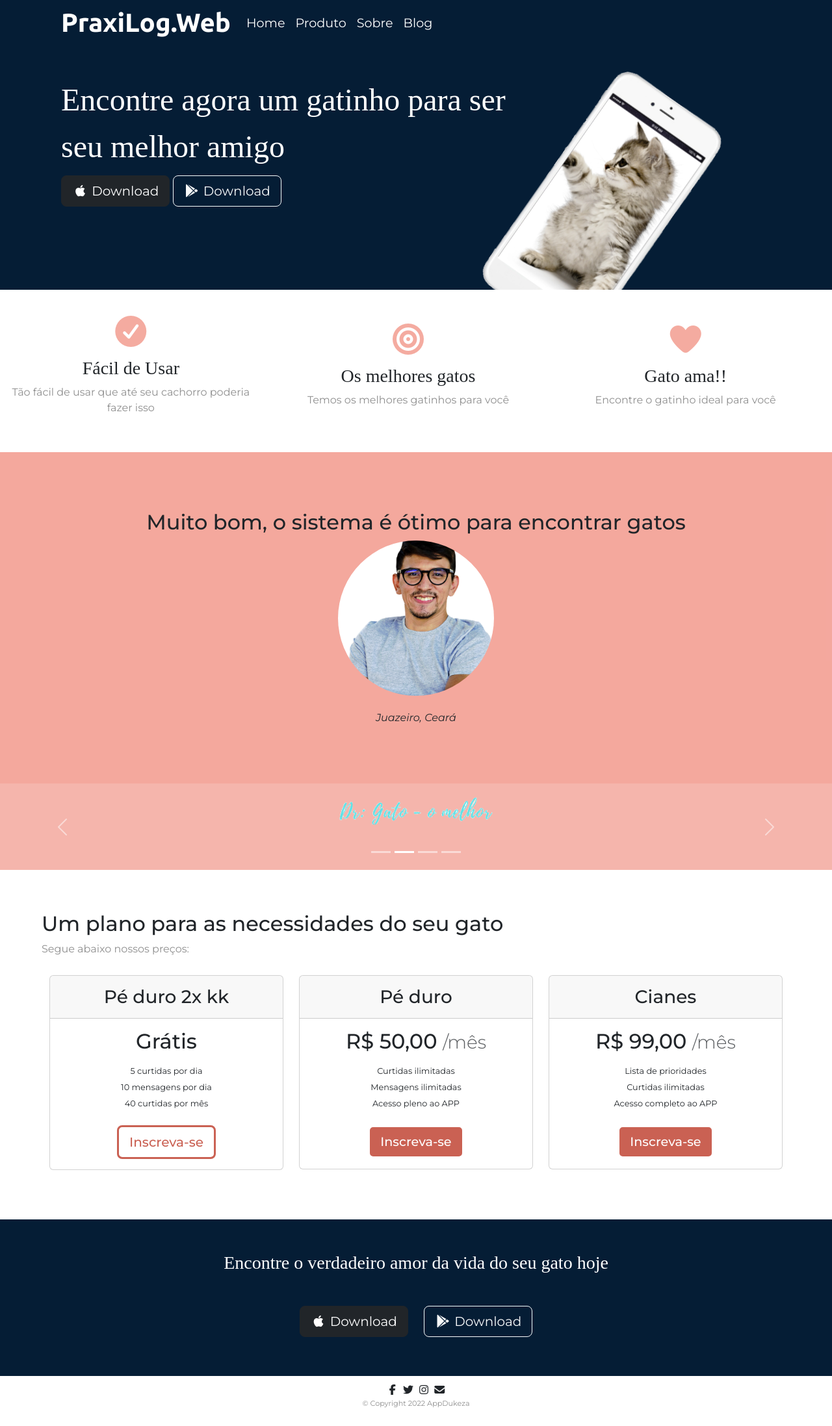
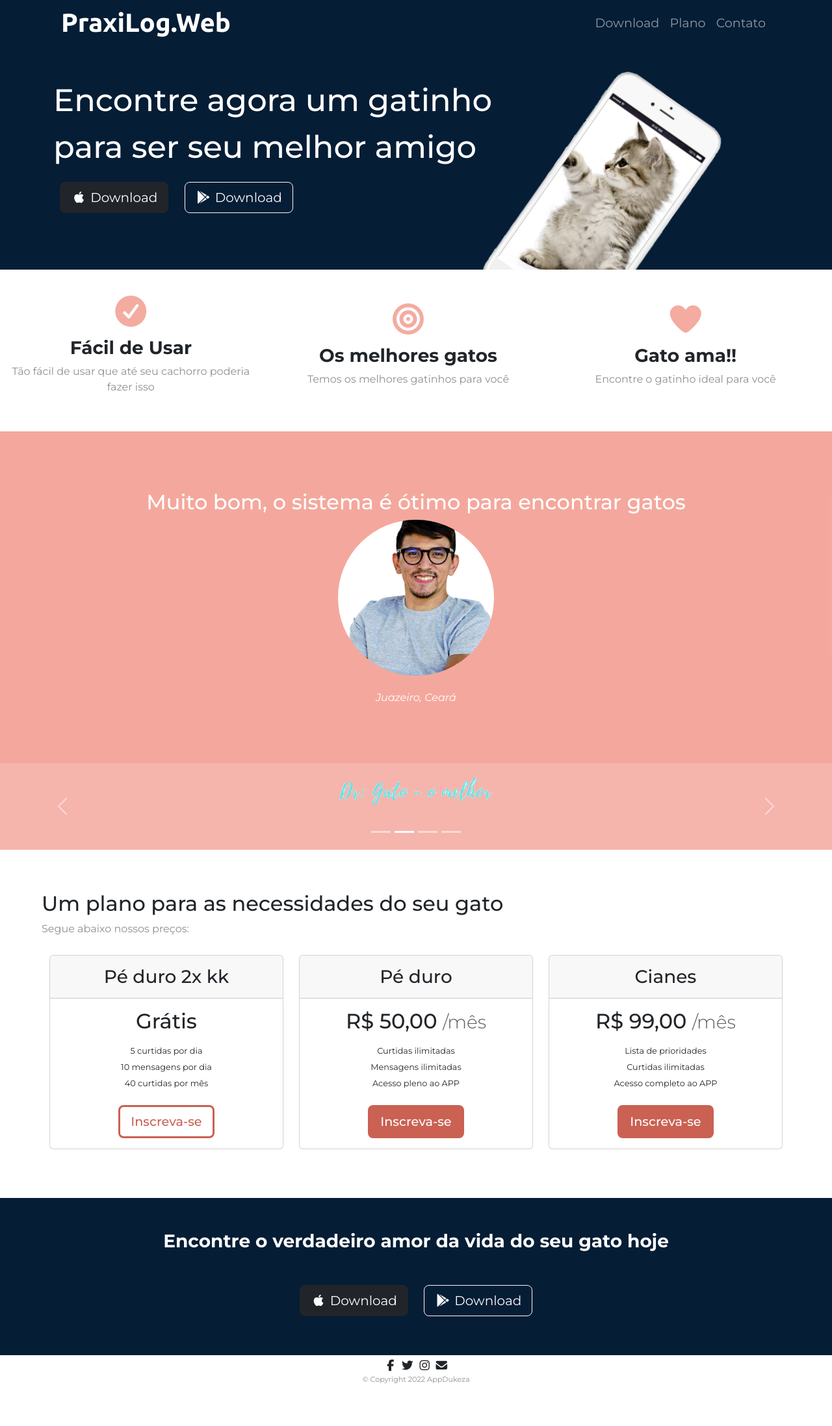
Before and after one commit to thi2u/full-stack-turbo-TipsCode, a plain HTML site: page bootstrap/dukeza/index.html in a window 1280 px wide. Shown: the whole page at 65% size. After the commit the page ends 2137 px from the top, so only its background shows below. Drawn offline with nearby package versions, Linux system fonts and the light colour scheme.

Commit message:
Atualização Bootstrap
Estamos praticanodo boas práticas de programação, refatorando o código e o deixando limpo.

```diff
--- a/bootstrap/dukeza/css/styles.css
+++ b/bootstrap/dukeza/css/styles.css
@@ -1,13 +1,7 @@
-/* ---------------------- TAGS ---------------------- */
+/* ---------------------- TAGS GERAIS ---------------------- */
 
 body{
     font-family: "Montserrat", sans-serif;
-}
-
-h1 {
-    line-height: 1.5;
-    font-size: 3rem;
-    font-family: "Montserrat-black";
 }
 
 p{
@@ -18,20 +12,36 @@ p{
     max-width: 100%;
 }
 
+.btn-download{
+    margin: 10px;
+}
+
 /* ---------------------- Header ---------------------- */
 
-#title figure{
-    padding: 0px;
-}
+/* ID */
 
 #title{
     background-color: #051d35;
     color: #fff;
-    padding-bottom: 10%;
+    padding-bottom: 6%;
 }
 
-#title .row{
-    margin: 0px;
+#big-head {
+    line-height: 1.5;
+    font-size: 3rem;
+}
+
+#navbarTogglerDemo01 {
+    justify-content: end;
+}
+
+/* CLASSES */
+
+.title-image{
+    width: 40%;
+    max-width: 200px;
+    transform: rotate(35deg);
+    position: absolute;
 }
 
 .navbar-brand{
@@ -46,36 +56,30 @@ p{
 
 .nav-link{
     font-size: 1.2rem;
-    font-family: "Montserrat", sans-serif;
-    color: #fff;
-}
-
-.title-image{
-    width: 40%;
-    max-width: 200px;
-    transform: rotate(35deg);
-    position: absolute;
 }
 
 /* MEDIA QUERIES */
 
 @media (max-width: 768px) {
-    .title-image{
-        position: static;
-        transform: rotate(0deg);
-        margin: 5% auto;
+
+    #title{
+        padding-bottom: 3%;
     }
 
     #title .row{
         text-align: center;
     }
 
-    #title{
-        padding-bottom: 3%;
+    .title-image{
+        position: static;
+        transform: rotate(0deg);
+        margin: 5% auto;
     }
 }
 
 /* ---------------------- Features ---------------------- */
+
+/* ID */
 
 #features{
     align-items: center;
@@ -85,6 +89,8 @@ p{
     z-index: 1;
     position: relative;
 }
+
+/* CLASSE */
 
 .div-items{
     padding: 40px 10px;
@@ -101,21 +107,23 @@ p{
     margin-bottom: 1rem;
 }
 
-.div-items h3{
-    font-family: "Montserrat-bold";
-}
-
 .div-items:hover i{
     color: #ef8172;
 }
 
+.div-items h3{
+    font-weight: bold;
+}
+
 /* ---------------------- TESTIMONIALS & PRESS ---------------------- */
+
+/* ID */
 
 #testimonials{
     background-color: #ef8172b0;
     padding: 7% 15%;
     text-align: center;
-    color: whi0te;
+    color: white;
 }
 
 #testimonials img{
@@ -135,7 +143,9 @@ p{
     max-width: 250px;
 }
 
-/* ---------------------- CARD PRICING ---------------------- */
+/* ---------------------- PRICING ---------------------- */
+
+/* ID */
 
 #pricing{
     margin: 5%;
@@ -145,44 +155,46 @@ p{
     margin: 1% auto;
 }
 
-.card-header h3{
-    margin: 0px auto;
-}
-
 #pricing li{
     font-size: 0.8rem;
     margin: 6px auto;
 }
 
-.botao-rs{
-    background-color: #ca6153;
-    color: white;
+/* CLASSE */
+
+.card-header h3{
+    margin: 0px auto;
+}
+
+.botao-rs, .botao-gts {
+    border: solid 0.2rem #ca6153;
     font-size: 1.2rem;
-    border: solid 0.2rem;
     font-weight: 500;
     box-sizing: border-box;
 }
 
-.botao-rs:hover{
+.botao-rs {
+    background-color: #ca6153;
+    color: white;
+}
+
+.botao-rs:hover {
     color: #ca6153;
     border: solid 0.2rem #ca6153;
 }
 
 .botao-gts {
     color: #ca6153;
-    border: solid 0.2rem #ca6153;
-    font-weight: 500;
-    box-sizing: border-box;
 }
 
 .botao-gts:hover {
     background-color: #ca6153;
     color: white;
-    border: solid 0.2rem;
-    font-weight: 500;
 }
 
 /* ---------------------- CTA ---------------------- */
+
+/* ID */
 
 #cta {
     background-color: #051d35;
@@ -191,23 +203,29 @@ p{
 }
 
 #cta h3{
-    font-family: "Montserrat-bold";
+    font-weight: bold;
     margin-bottom: 40px;
     color: white;
 }
 
-#cta .btn{
-    margin: 10px;
-}
+/* ---------------------- FOOTER ---------------------- */
 
-/* ---------------------- FOOTER ---------------------- */
+/* ID */
 
 #footer {
     background-color: #fff;
     text-align: center;
-    padding: 10px;
+    padding: 5px 0px;
+    justify-content: center;
 }
 
 #footer p{
     font-size: .7rem;
+    margin-bottom: 0px;
 }
+
+/* CLASSE */
+
+.link-icone i{
+    font-size: 1.1rem;
+}
--- a/bootstrap/dukeza/index.html
+++ b/bootstrap/dukeza/index.html
@@ -17,7 +17,7 @@
     <title>Dukeza</title>
   </head>
   <body>
-    <header id="title" style="width: 100%">
+    <header id="title">
         <div class="container">
                 <!--navbar-->
             <nav class="navbar navbar-expand-lg navbar-dark">
@@ -30,23 +30,18 @@
                     <div class="collapse navbar-collapse" id="navbarTogglerDemo01">
                         <ul class="navbar-nav">
                             <li class="nav-item">
-                                <a class="nav-link">
-                                    Home
+                                <a class="nav-link" href="#cta">
+                                    Download
                                 </a>
                             </li>
                             <li class="nav-item">
-                                <a class="nav-link">
-                                    Produto
+                                <a class="nav-link" href="#pricing">
+                                    Plano
                                 </a>
                             </li>
                             <li class="nav-item">
-                                <a class="nav-link">
-                                    Sobre
-                                </a>
-                            </li>
-                            <li class="nav-item">
-                                <a class="nav-link">
-                                    Blog
+                                <a class="nav-link" href="#footer">
+                                    Contato
                                 </a>
                             </li>
                         </ul>
@@ -57,12 +52,12 @@
             <!-- Título -->
             <div class="row">
                     <div class="col-lg-8 col-md-8 col-sm-12">
-                        <h1>Encontre agora um gatinho para ser seu melhor amigo</h1>
-                        <button type="button" class="btn btn-dark btn-lg">
+                        <h1 id="big-head">Encontre agora um gatinho para ser seu melhor amigo</h1>
+                        <button type="button" class="btn-download btn btn-dark btn-lg">
                             <i class="fa-brands fa-apple"></i>
                             Download
                         </button>
-                        <button type="button" class="btn btn-outline-light btn-lg">
+                        <button type="button" class="btn-download btn btn-outline-light btn-lg">
                             <i class="fa-brands fa-google-play"></i>
                             Download
                         </button>
@@ -222,11 +217,11 @@
     <section id="cta">
 
         <h3>Encontre o verdadeiro amor da vida do seu gato hoje</h3>
-        <button type="button" class="btn btn-dark btn-lg">
+        <button type="button" class="btn btn-dark btn-lg btn-download">
             <i class="fa-brands fa-apple"></i>
             Download
         </button>
-        <button type="button" class="btn btn-outline-light btn-lg">
+        <button type="button" class="btn btn-outline-light btn-lg btn-download">
             <i class="fa-brands fa-google-play"></i>
             Download
         </button>
```
